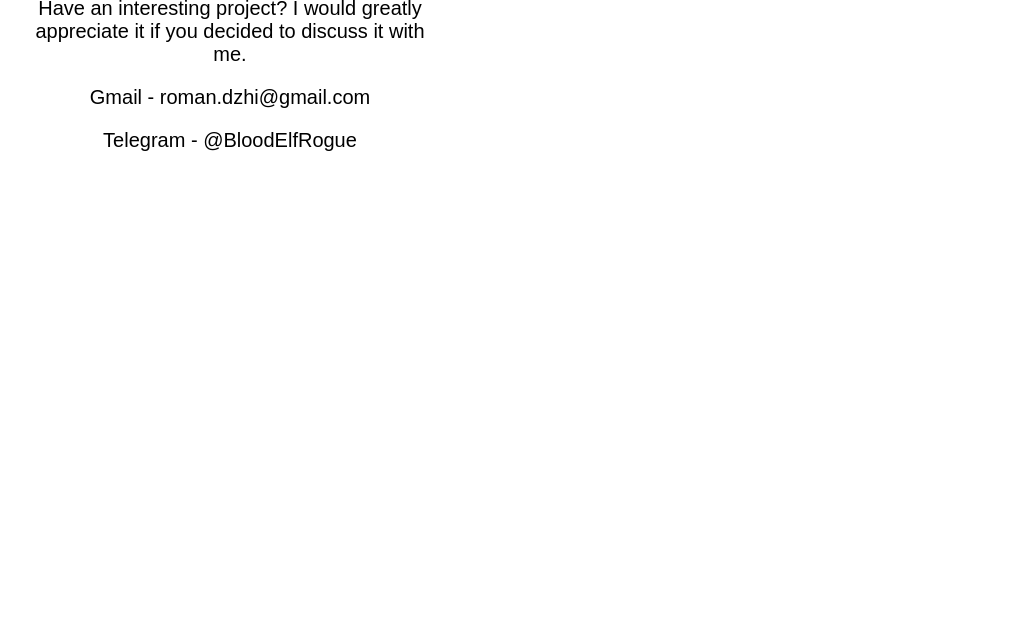
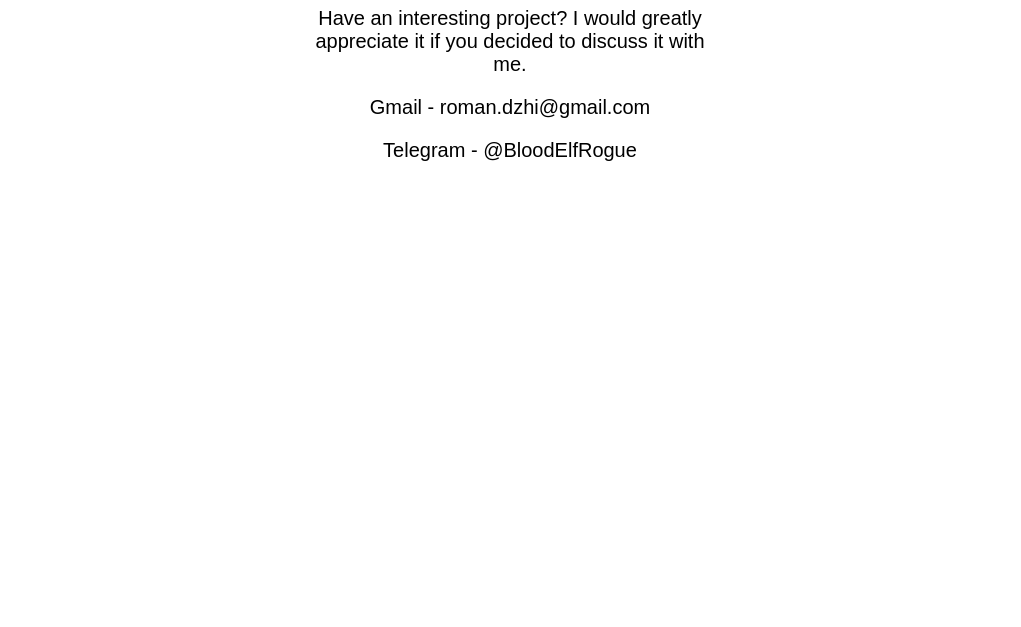
Before and after one commit to RomanJigunchin/RomanJigunchin.github.io, a plain HTML site: page contact.html in a window 1280 px wide. Shown: the part 173-800 px from the top of the page, without its empty margins (130-1151 px from the left). Drawn offline with Linux system fonts and the light colour scheme.

Commit message:
Update main.css

```diff
--- a/main.css
+++ b/main.css
@@ -151,10 +151,10 @@ button {
   padding: 5px;
 }
 
-.contact {
+ main p.contact {
   display: block;
   padding: 0;
-  margin: 0;
+  margin: 0 auto;
   padding-bottom: 20px;
   text-align: center;
 }
```
